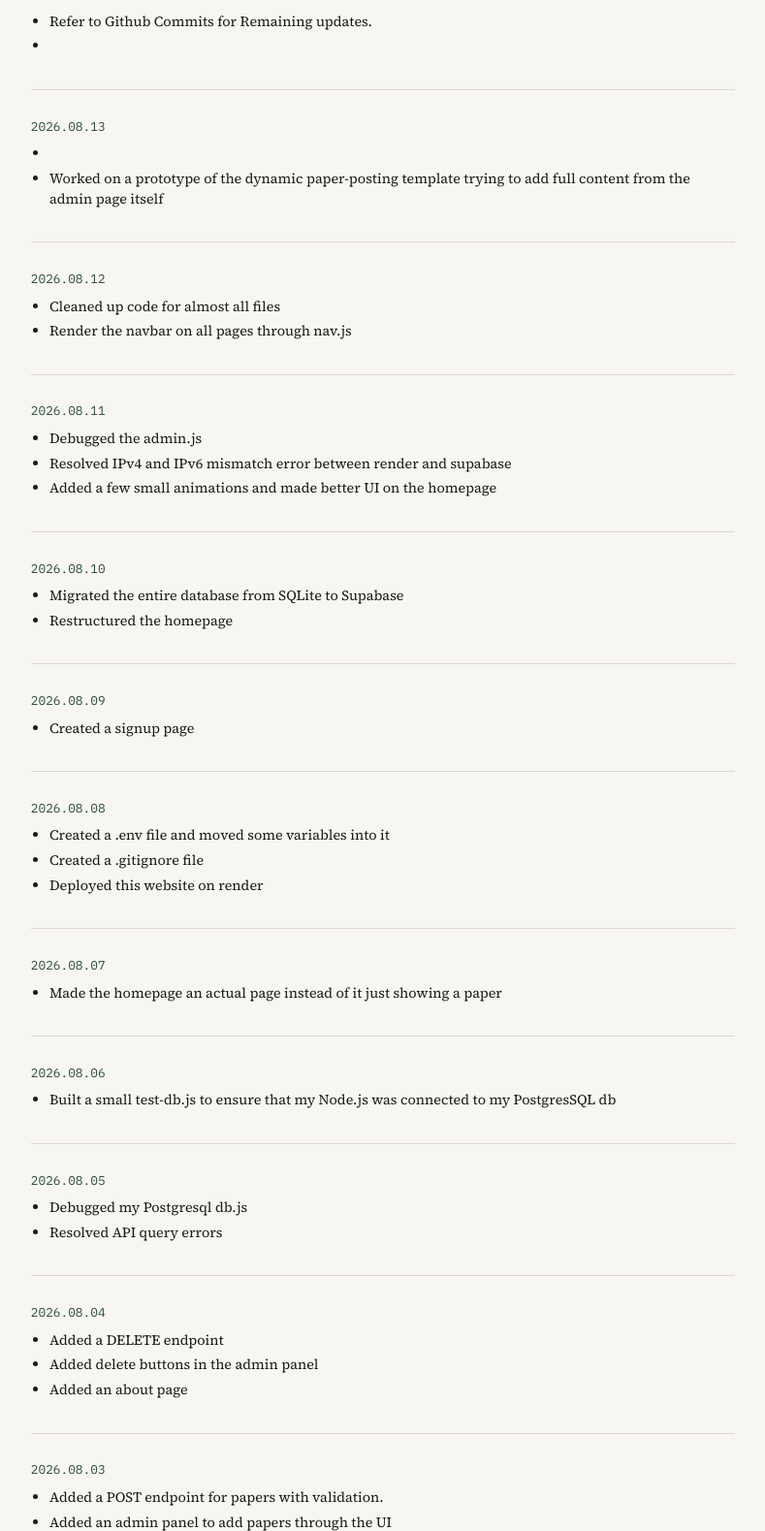
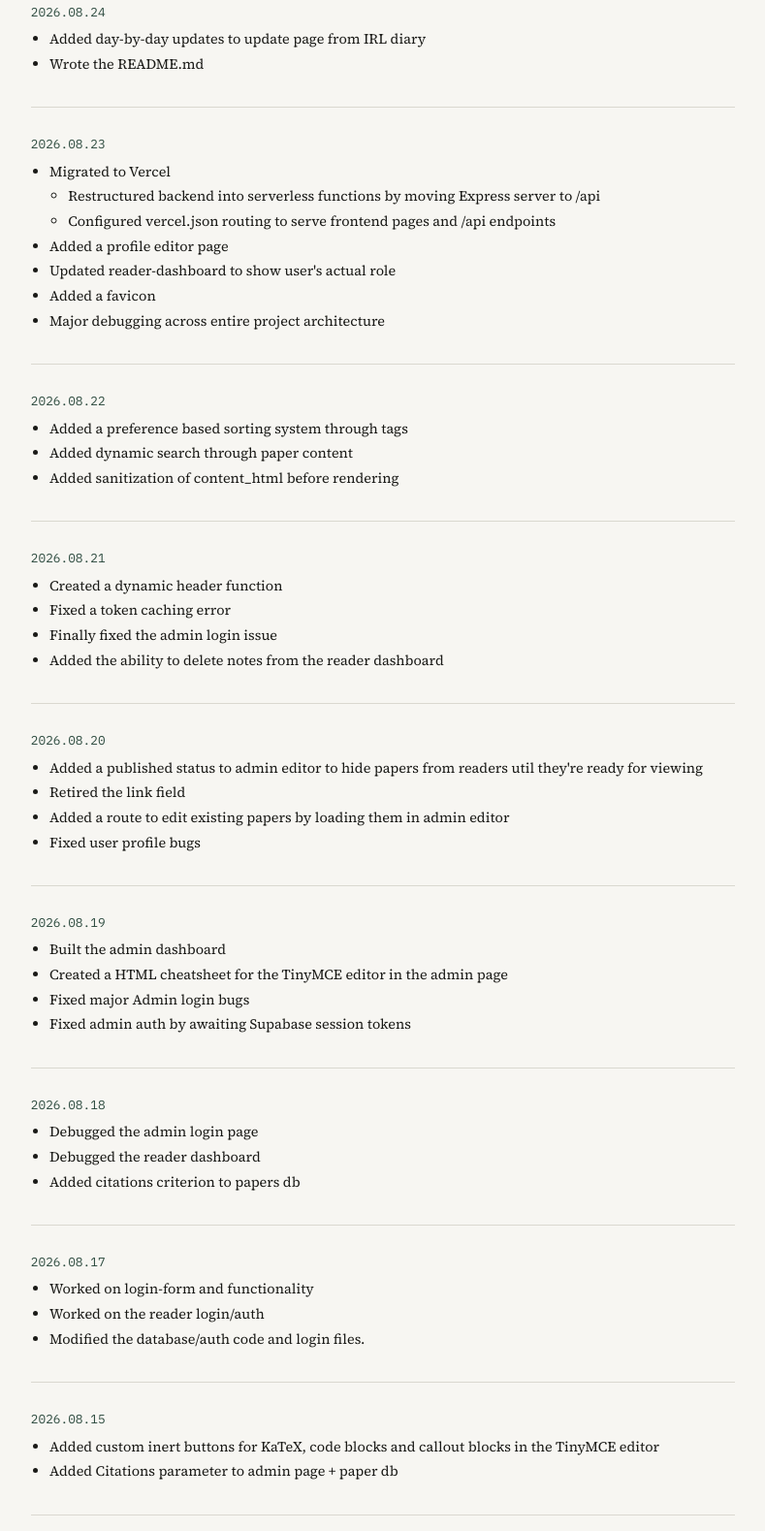
Before and after one commit to Kanavjot/Blog-Website, a website: page updates.html in a window 1280 px wide. Shown: the part 96-1675 px from the top of the page at 97% size, without its empty margins (245-1034 px from the left). Drawn offline with nearby package versions, Linux system fonts and the light colour scheme.

Commit message:
Added day-by-day updates for Updates page from IRL diary + changed the about page a bit

```diff
--- a/js/admin-dashboard.js
+++ b/js/admin-dashboard.js
@@ -15,6 +15,6 @@ async function start() {
     `;
 
     document.getElementById("top-list").innerHTML = stats.topPapers
-    .map(p => `<li><span>${p.title}</span><span>${p.views} views</span></li>`).join("");
+    .map(p => `<li><span>${p.title}</span><span> ${p.views} views</span></li>`).join("");
 }
 start();
--- a/updates.html
+++ b/updates.html
@@ -22,27 +22,127 @@
   <main style="grid-template-columns: 1fr; max-width: 48rem;">
     <article class="post-main">
 
+
       <div class = "update-entry">
-        <span class = "update-entry__date"></span>
+        <span class = "update-entry__date">2026.08.24</span>
         <ul>
-          <li>Refer to Github Commits for Remaining updates.</li>
-          <li></li>
+          <li>Added day-by-day updates to update page from IRL diary</li>
+          <li>Wrote the README.md</li>
+        </ul>
+      </div>
+
+
+      <div class = "update-entry">
+        <span class = "update-entry__date">2026.08.23</span>
+        <ul>
+          <li>Migrated to Vercel</li>
+          <ul>
+            <li>Restructured backend into serverless functions by moving Express server to /api</li>
+            <li>Configured vercel.json routing to serve frontend pages and /api endpoints</li>
+          </ul>
+          <li>Added a profile editor page</li>
+          <li>Updated reader-dashboard to show user's actual role</li>
+          <li>Added a favicon</li>
+          <li>Major debugging across entire project architecture</li>
+        </ul>
+      </div>
+
+      <div class = "update-entry">
+        <span class = "update-entry__date">2026.08.22</span>
+        <ul>
+          <li>Added a preference based sorting system through tags</li>
+          <li>Added dynamic search through paper content</li>
+          <li>Added sanitization of content_html before rendering</li>
+        </ul>
+      </div>
+
+      <div class = "update-entry">
+        <span class = "update-entry__date">2026.08.21</span>
+        <ul>
+          <li>Created a dynamic header function</li>
+          <li>Fixed a token caching error</li>
+          <li>Finally fixed the admin login issue</li>
+          <li>Added the ability to delete notes from the reader dashboard</li>
+        </ul>
+      </div>
+
+      <div class = "update-entry">
+        <span class = "update-entry__date">2026.08.20</span>
+        <ul>
+          <li>Added a published status to admin editor to hide papers from readers util they're ready for viewing</li>
+          <li>Retired the link field</li>
+          <li>Added a route to edit existing papers by loading them in admin editor</li>
+          <li>Fixed user profile bugs</li>
+        </ul>
+      </div>
+
+      <div class = "update-entry">
+        <span class = "update-entry__date">2026.08.19</span>
+        <ul>
+          <li>Built the admin dashboard</li>
+          <li>Created a HTML cheatsheet for the TinyMCE editor in the admin page</li>
+          <li>Fixed major Admin login bugs</li>
+          <li>Fixed admin auth by awaiting Supabase session tokens</li>
+        </ul>
+      </div>
+
+
+      <div class = "update-entry">
+        <span class = "update-entry__date">2026.08.18</span>
+        <ul>
+          <li>Debugged the admin login page</li>
+          <li>Debugged the reader dashboard</li>
+          <li>Added citations criterion to papers db</li>
+        </ul>
+      </div>
+
+
+      <div class = "update-entry">
+        <span class = "update-entry__date">2026.08.17</span>
+        <ul>
+          <li>Worked on login-form and functionality</li>
+          <li>Worked on the reader login/auth</li>
+          <li>Modified the database/auth code and login files.</li>
+        </ul>
+      </div>
+
+
+      <div class = "update-entry">
+        <span class = "update-entry__date">2026.08.15</span>
+        <ul>
+          <li>Added custom inert buttons for KaTeX, code blocks and callout blocks in the TinyMCE editor</li>
+          <li>Added Citations parameter to admin page + paper db</li>
+        </ul>
+      </div>
+
+
+      <div class = "update-entry">
+        <span class = "update-entry__date">2026.08.14</span>
+        <ul>
+          <li>Finished the dynamic paper system (still needed to test it)</li>
+          <li>Built the reader-dashboard further</li>
+          <li>Added backend routes for the bookamrks, notes, preferences and admin stats</li>
+          <li>Added db support profiles and paper view counts</li>
+          <li>Shift towards JWT based auth</li>
+          <li>Cleaned up server.js</li>
         </ul>
       </div>
 
       <div class = "update-entry">
         <span class = "update-entry__date">2026.08.13</span>
         <ul>
-          <li></li>
           <li>Worked on a prototype of the dynamic paper-posting template trying to add full content from the admin page itself</li>
+          <li>Built the post page to dynamically render the papers dynamically instead of using hardcoded HTML</li>
         </ul>
       </div>
 
       <div class = "update-entry">
         <span class = "update-entry__date">2026.08.12</span>
         <ul>
-          <li>Cleaned up code for almost all files</li>
+          <li>Cleaned up code for almost all files (shifted to external css and js)</li>
           <li>Render the navbar on all pages through nav.js</li>
+          <li>Built the reader-login page</li>
+          <li>Built the reader dashboard</li>
         </ul>
       </div>
 
@@ -51,7 +151,10 @@
         <ul>
           <li>Debugged the admin.js</li>
           <li>Resolved IPv4 and IPv6 mismatch error between render and supabase</li>
+          <li>Started building the TinyMCE framework</li>
+          <li>Added a content_html criterion to admin page + paper db</li>
           <li>Added a few small animations and made better UI on the homepage</li>
+          <li>Made the homepage more functional</li>
         </ul>
       </div>
 
@@ -67,6 +170,7 @@
         <span class = "update-entry__date">2026.08.09</span>
         <ul>
           <li>Created a signup page</li>
+          <li>Began work on auth/user side of this site</li>
         </ul>
       </div>
 
@@ -83,6 +187,8 @@
         <span class = "update-entry__date">2026.08.07</span>
         <ul>
           <li>Made the homepage an actual page instead of it just showing a paper</li>
+          <li>Worked on database configuration</li>
+          <li>Worked on environement configuration</li>
         </ul>
       </div>
 
@@ -107,6 +213,7 @@
           <li>Added a DELETE endpoint</li>
           <li>Added delete buttons in the admin panel</li>
           <li>Added an about page</li>
+          <li>Continued fixing navbar issues</li>
         </ul>
       </div>
 
@@ -151,7 +258,7 @@
         <ul>
           <li>Added Updates page</li>
           <li>Added light/dark mode toggle with persistent theme memory</li>
-          <li>Added table of contents with sticky positioning and collapsible subheadings</li>
+          <li>Added a TOC with collapsible subheadings</li>
           <li>Added a reading progress bar</li>
           <li>Replaced hand-tagged code coloring with Prism.js syntax highlighting</li>
           <li>Added hoverable jargon tooltips</li>
```
Also changed, not shown: about.html (+5 -5 lines), 1 other file.
